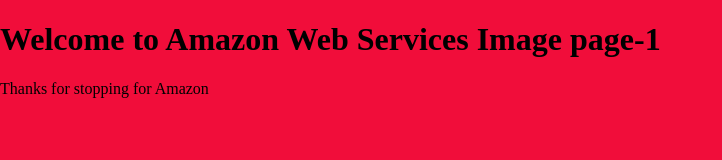
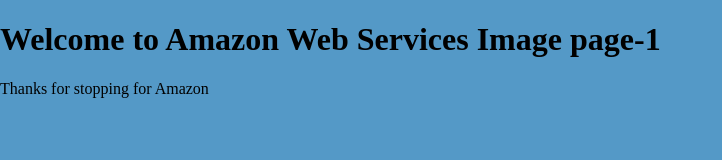
Before and after one commit to DebajyotiSar/devops-maven, a plain HTML site: page index.html in a window 1280 px wide. Shown: the whole page, without its empty margins (0-722 px from the left). Drawn offline with Linux system fonts and the light colour scheme.

Commit message:
updated index file

```diff
--- a/index.html
+++ b/index.html
@@ -13,7 +13,7 @@
     <body>
 <style>
    body{
-      background-color:#F10D3A;
+      background-color:#5499C7;
       margin-top:0px;
       margin-left:0px;
    }
```
